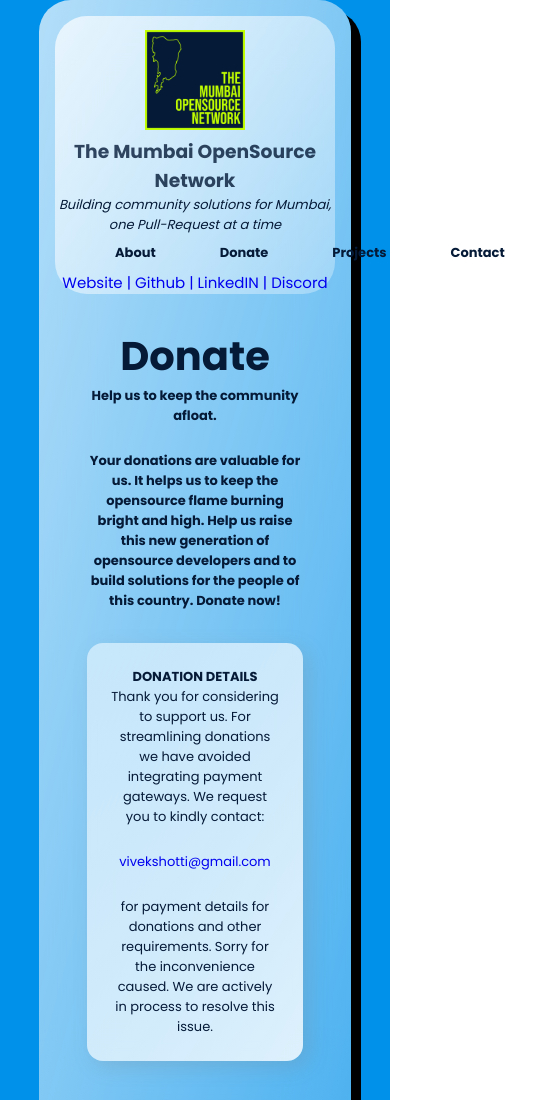
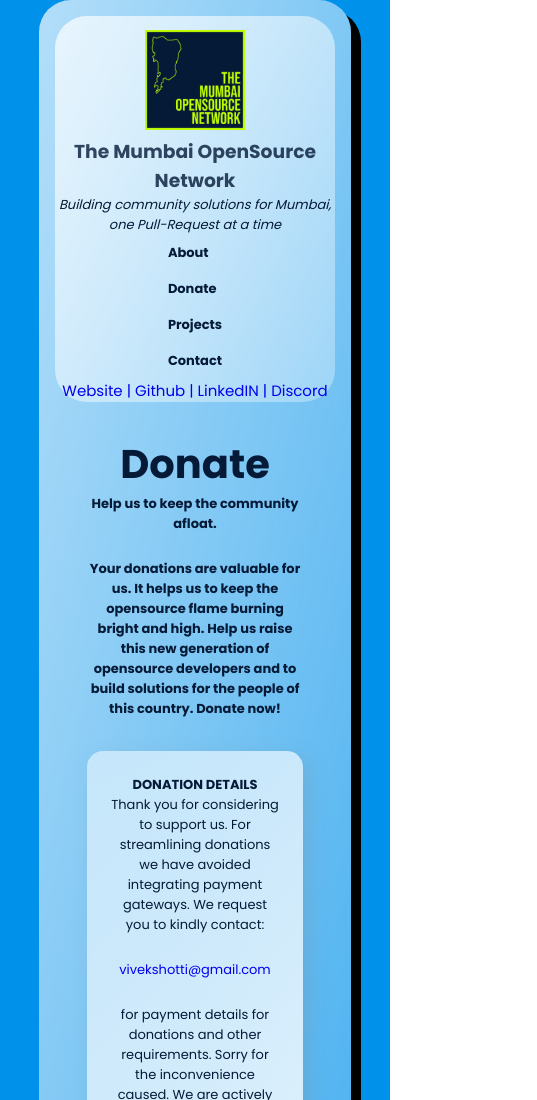
Before and after one commit to The-Mumbai-Opensource-Network/TMON-DonationSite, a plain HTML site: page donate.html in a window 390 px wide. Shown: the top 1100 px of the page, 537 px wide, since content can reach past the window. Drawn offline with Linux system fonts and the light colour scheme.

Commit message:
Added Responsiveness

```diff
--- a/donate.css
+++ b/donate.css
@@ -345,9 +345,9 @@ fieldset {
   justify-content: center;
 }
 .links{
-  width: 80%;
+  /*width: 80%;*/
   justify-content: space-between;
-  display: flex;
+  /*display: flex;*/
   flex-direction: row;
 }
 .link {
```
